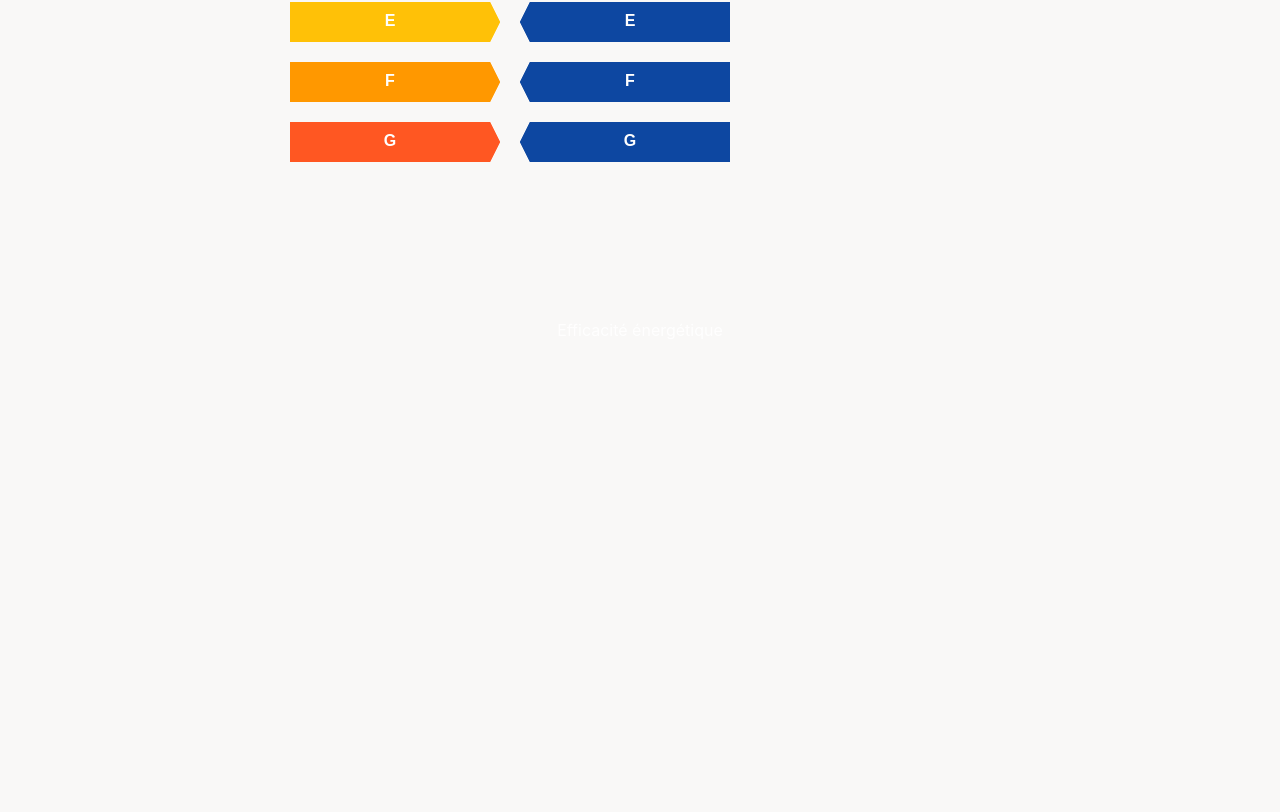
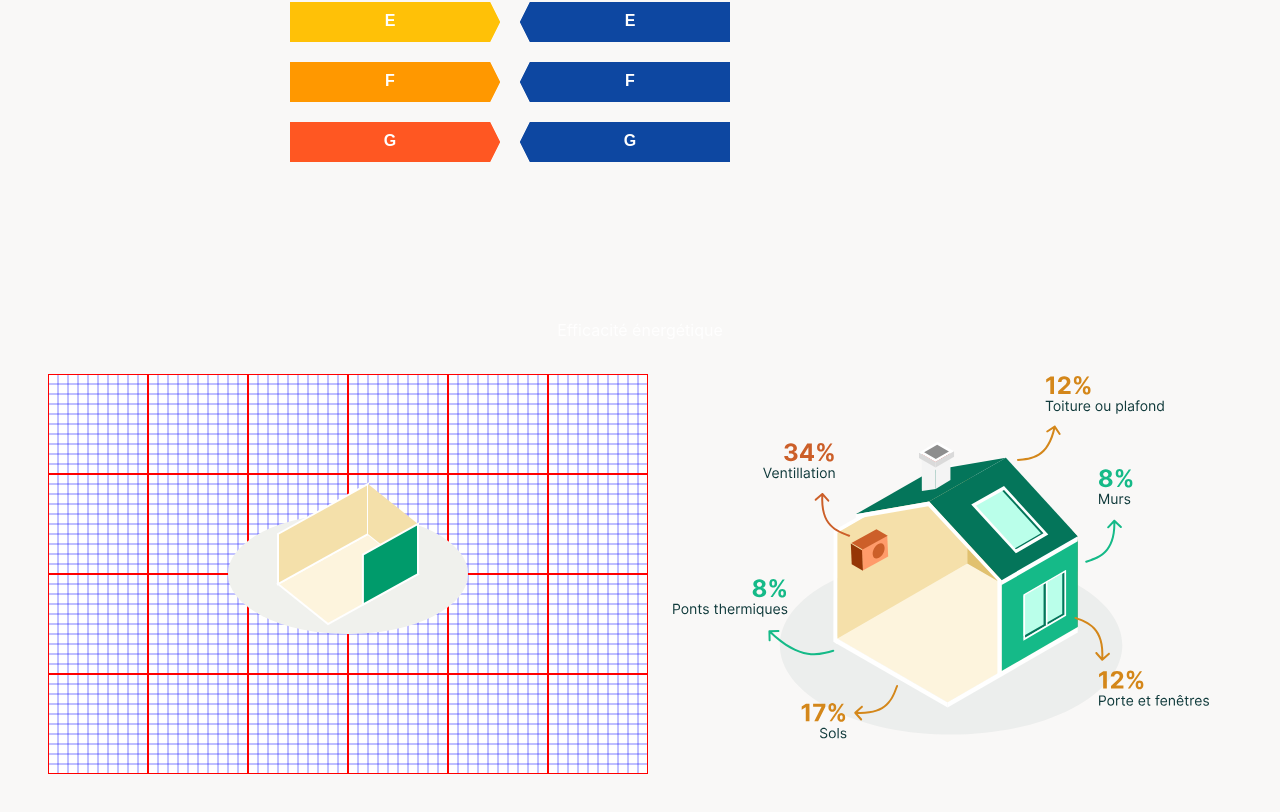
Before and after one commit to neyzare/hackaton-18-03-2024, a React (Vite) app in the folder hackaton-18-03-2024/: page / in a window 1280 px wide. Shown: the part 458-1270 px from the top of the page. Before the commit the page ends 832 px from the top, so only its background shows below. Built offline with nearby package versions, Linux system fonts and the light colour scheme.

Commit message:
majPablo

```diff
--- a/hackaton-18-03-2024/src/main.jsx
+++ b/hackaton-18-03-2024/src/main.jsx
@@ -2,11 +2,13 @@ import React from 'react'
 import ReactDOM from 'react-dom/client'
 import App from './components/App.jsx'
 import EnergyInfo from './components/Energy-info.jsx'
+import House from './components/House.jsx'
 import './index.css'
 
 ReactDOM.createRoot(document.getElementById('root')).render(
   <React.StrictMode>
     <App />
     <EnergyInfo/>
+    <House/>
   </React.StrictMode>,
 )
```
